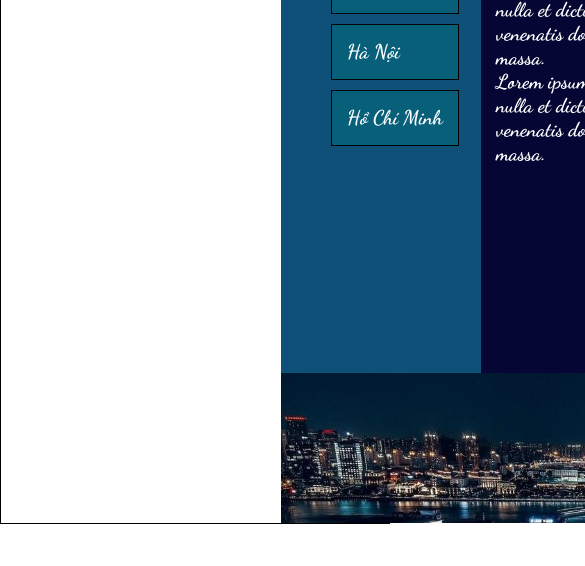
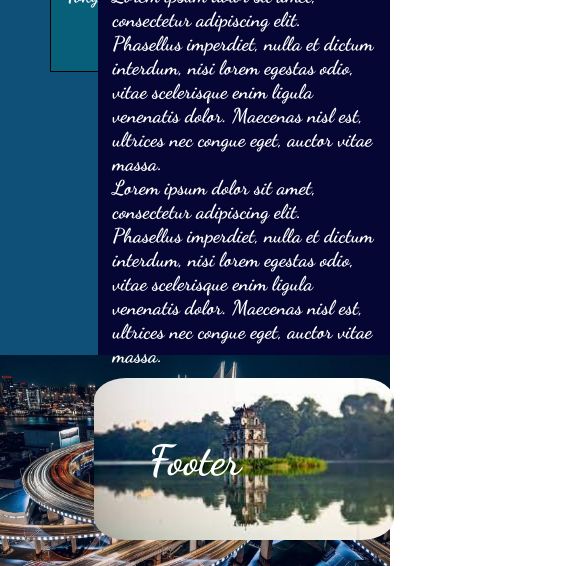
Before and after one commit to hoangnhat-27/reactjs-2112, a plain HTML site: page buoi2/HaNoi.html in a window 390 px wide. Shown: the part 278-844 px from the top of the page, 585 px wide, since content can reach past the window. Drawn offline with Linux system fonts and the light colour scheme.

Commit message:
res for pc + ipad

```diff
--- a/buoi2/HaNoi.html
+++ b/buoi2/HaNoi.html
@@ -41,8 +41,8 @@
                 </div>
             </section>
         </main>
-        <footer>
-            <h3 class="footer">Footer</h3>
+        <footer class="footer">
+            <h3>Footer</h3>
         </footer>
     </div>
 </body>
--- a/buoi2/css/style.css
+++ b/buoi2/css/style.css
@@ -5,14 +5,13 @@
     margin: 0;
 }
 
-.container {
-    border: 1px solid #000;
-    padding-left: 280px;
+body {
+    height: 100vh;
 }
 
 .header {
-    height: 200px;
-    width: 800px;
+    height: 25%;
+    width: 100%;
     background-image: url("../img/Cities.jpg");
     background-size: cover;
     background-repeat: no-repeat;
@@ -24,59 +23,25 @@
     display: flex;
     justify-content: center;
     align-items: center;
-    height: inherit;
-}
-
-
-/* example 2 */
-
-.header2 {
-    height: auto;
-    width: 800px;
-    background-color: rgb(87, 74, 74);
-    display: flex;
-    justify-content: center;
-    align-items: center;
-}
-
-.header2 .banner-img,
-.header2 div {
-    width: 100%;
-    height: 100%;
-}
-
-.header2 div {
-    position: relative;
-}
-
-.header2 .title {
-    position: absolute;
-    z-index: 0;
-    top: 35%;
-    left: 40%;
-}
-
-.header2 h2 {
-    color: white;
-    font-size: 36px;
+    height: -webkit-fill-available;
 }
 
 .main {
-    height: 450px;
-    width: 800px;
+    height: 50%;
+    width: 100%;
     background-color: rgb(122, 81, 81);
     display: flex;
 }
 
 .main .content-left {
     background-color: rgb(14, 80, 119);
-    height: 100%;
+    height: auto;
     width: 25%;
 }
 
 .main .content-right {
     background-color: rgb(5, 6, 51);
-    height: 100%;
+    height: auto;
     width: 75%;
 }
 
@@ -118,21 +83,22 @@ ul li a {
 .image {
     display: flex;
     justify-content: center;
+    padding: 0;
 }
 
 img {
     width: 300px;
-    padding-top: 15px;
-    border-radius: 25px;
-    -webkit-border-radius: 25px;
-    -moz-border-radius: 25px;
-    -ms-border-radius: 25px;
-    -o-border-radius: 25px;
+    padding: 10px 0;
+    border-radius: 2rem;
+    -webkit-border-radius: 2rem;
+    -moz-border-radius: 2rem;
+    -ms-border-radius: 2rem;
+    -o-border-radius: 2rem;
 }
 
 .footer {
-    height: 150px;
-    width: 800px;
+    height: 25%;
+    width: 100%;
     color: white;
     font-size: 36px;
     display: flex;
@@ -142,3 +108,44 @@ img {
     background-size: cover;
     background-repeat: no-repeat;
 }
+
+
+/* responsive */
+
+.container {
+    width: 55%;
+    height: 100vh;
+    margin: 0 auto;
+}
+
+@media screen and (min-width: 1024px) {
+    .container {
+        width: 100%;
+        /* height: 100vh; */
+    }
+}
+
+@media screen and (min-width: 740px) and (max-width: 1023px) {
+    .container {
+        width: 100%;
+        margin: 0;
+        height: 100%;
+    }
+}
+
+@media (max-width: 740px) {
+    .container {
+        width: 100%;
+    }
+    ul {
+        display: flex;
+    }
+    .content-left {
+        display: block;
+        width: 100%;
+        height: 100px;
+    }
+    .content-right {
+        display: block;
+    }
+}
```
Also changed, not shown: buoi2/HoChiMinh.html (+3 -3 lines), buoi2/Tokyo.html (+3 -3 lines), buoi2/img/smapleTest.jpg (deleted).
